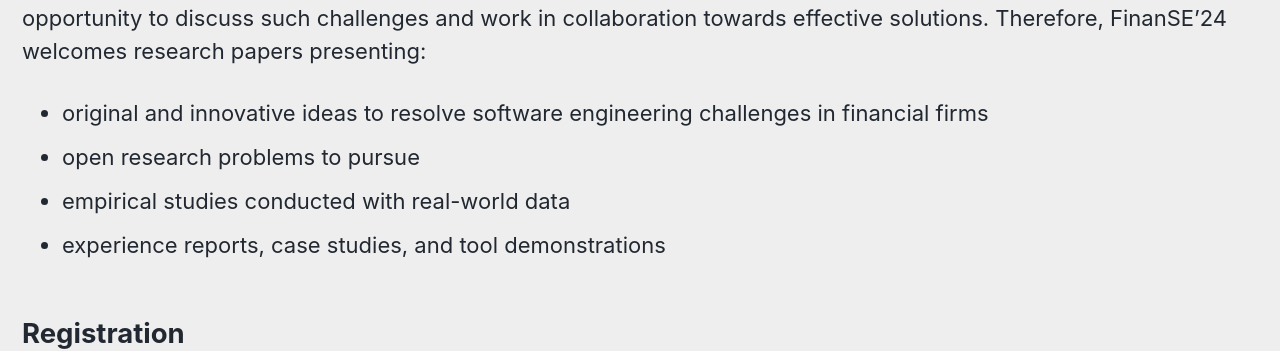
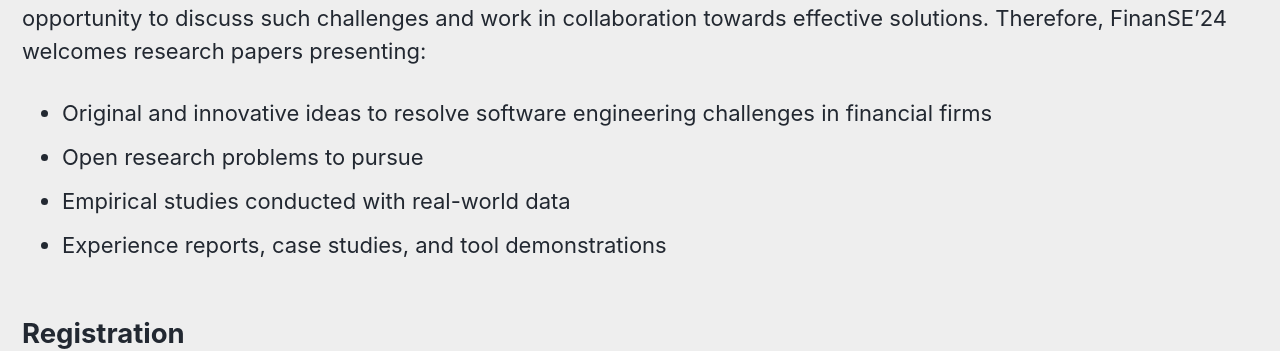
Before and after one commit to finanse24/finanse24.github.io, a Jekyll site: the page built from _pages/home.md, in a window 1280 px wide. Shown: the part 982-1333 px from the top of the page. Built offline with Jekyll 4.4.1, drawn with Linux system fonts in a browser that asks for light colours; cached includes are drawn as plain includes.

```diff
--- a/_pages/home.md
+++ b/_pages/home.md
@@ -14,10 +14,10 @@ Financial firms began automating processes as early as the 1960s, and as such, m
 
 The motivation behind FinanSE is to provide the SE community in both industry and academia with a unique opportunity to discuss such challenges and work in collaboration towards effective solutions. Therefore, FinanSE'24 welcomes research papers presenting:
 
-- original and innovative ideas to resolve software engineering challenges in financial firms
-- open research problems to pursue
-- empirical studies conducted with real-world data
-- experience reports, case studies, and tool demonstrations
+- Original and innovative ideas to resolve software engineering challenges in financial firms
+- Open research problems to pursue
+- Empirical studies conducted with real-world data
+- Experience reports, case studies, and tool demonstrations
 
 
 <h2>Registration</h2>
```
Also changed, not shown: _pages/call_for_papers.md (+1 -1 lines).
